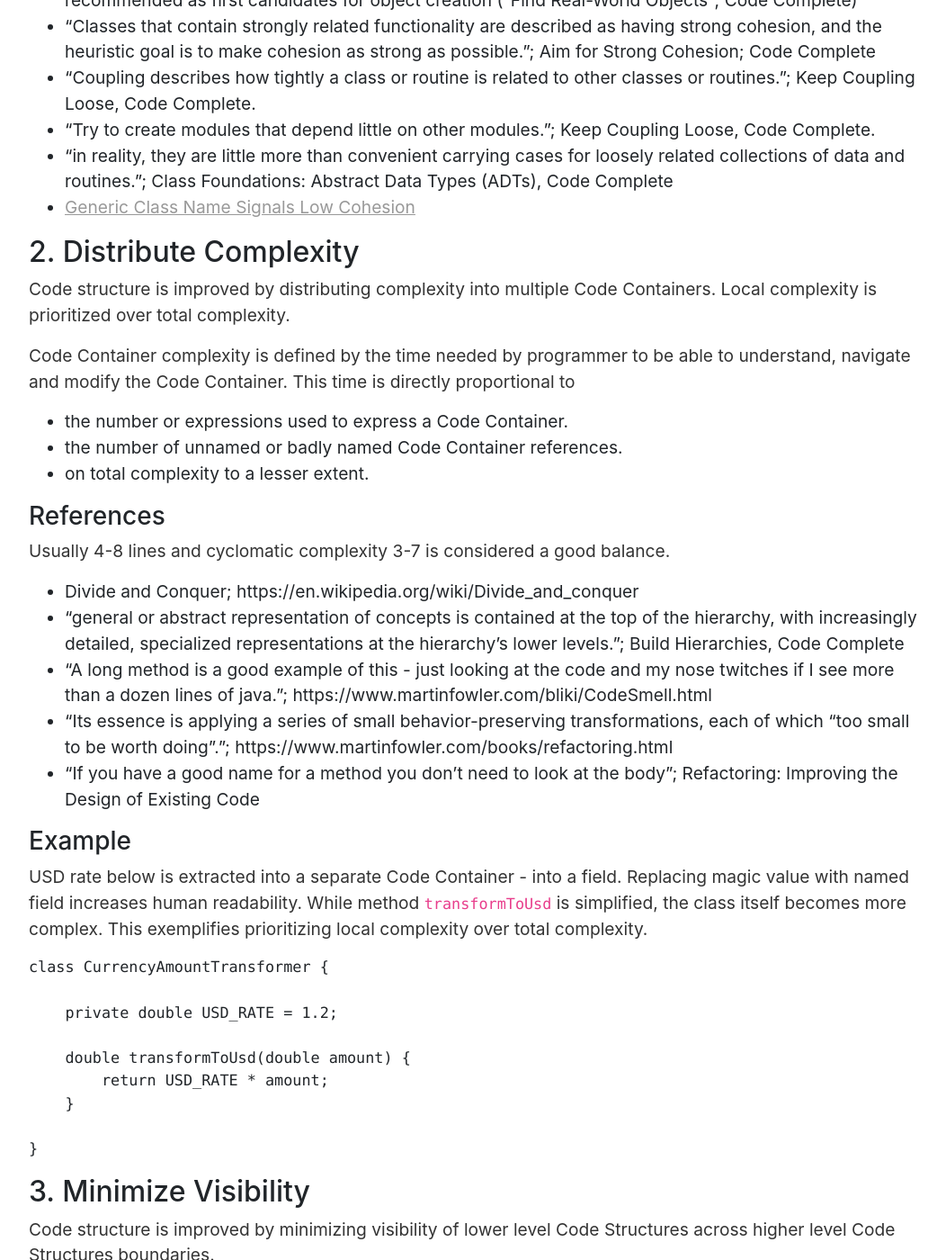
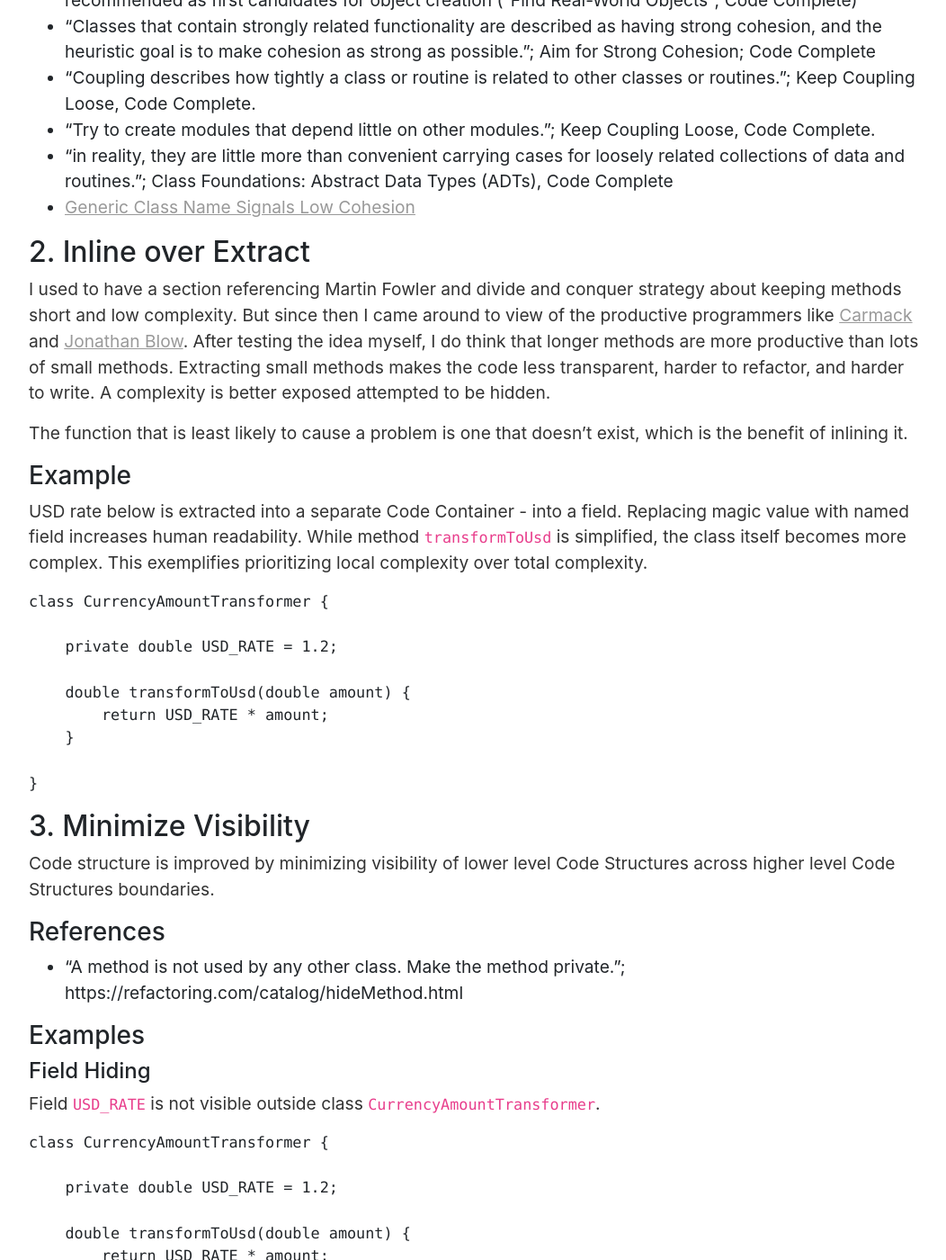
Before and after one commit to vackosar/vackosar.github.io, a Jekyll site: the page built from _posts/2017-06-04-Code-Structure-Principles.md, in a window 1280 px wide and 1400 px high, scrolled down 2424 px. Shown: the whole window at 90% size, without its empty margins (111-1163 px from the left). Built offline with Jekyll 4.4.1, drawn with Linux system fonts in a browser that asks for light colours; nearby versions of some CDN libraries; library files that are not in the unit come from our copies; comment, search, counter and statistics services are not loaded; some of the changed text lies outside the part shown.

Commit message:
code structure

```diff
--- a/_posts/2017-06-04-Code-Structure-Principles.md
+++ b/_posts/2017-06-04-Code-Structure-Principles.md
@@ -1,6 +1,6 @@
 ---
 layout: post
-title: "How To Structure Code: Localize Related, Distribute Complexity, Minimize Visibility"
+title: "How To Structure Code: Localize Related, Inline Over Extract, Minimize Visibility"
 date: 2017-06-04
 category: software
 description: A short alternative view on code structure principles based on several years of personal experience, Martin Fowler's online posts, Bloch's Effective Java, McConnell's Code Complete and Adam Bien's online posts.
@@ -16,7 +16,7 @@ Focus more on the specifics of your problem than on generics offered by the ivor
 Sections:
 - [Code Containers](#code-containers)
 - [1. Localize Related](#1-localize-related)
-- [2. Distribute Complexity](#2-distribute-complexity)
+- [2. Inline over extract](#2-inline-over-extract)
 - [3. Minimize Visibility](#3-minimize-visibility)
 
 Code structure cuts across the architecture. Learn about dead-simple architecture called [Boundary-Control-Entity here](https://vaclavkosar.com/software/Boundary-Control-Entity-Architecture).
@@ -92,22 +92,15 @@ Micro-services in Java are defined by a Maven module. Final micro-service execut
 - "in reality, they are little more than convenient carrying cases for loosely related collections of data and routines."; Class Foundations: Abstract Data Types (ADTs), Code Complete
 - [Generic Class Name Signals Low Cohesion](https://vackosar.github.io/2017/06/06/Generic-Class-Name-Signals-Low-Cohesion.html)
 
-## 2. Distribute Complexity
-Code structure is improved by distributing complexity into multiple Code Containers. Local complexity is prioritized over total complexity.
+## 2. Inline over Extract
 
-Code Container complexity is defined by the time needed by programmer to be able to understand, navigate and modify the Code Container.
-This time is directly proportional to
-- the number or expressions used to express a Code Container.
-- the number of unnamed or badly named Code Container references.
-- on total complexity to a lesser extent.
+I used to have a section referencing Martin Fowler and divide and conquer strategy about keeping methods short and low complexity.
+But since then I came around to view of the productive programmers like [Carmack](http://number-none.com/blow/john_carmack_on_inlined_code.html) and [Jonathan Blow](https://youtu.be/JjDsP5n2kSM).
+After testing the idea myself, I do think that longer methods are more productive than lots of small methods.
+Extracting small methods makes the code less transparent, harder to refactor, and harder to write.
+A complexity is better exposed attempted to be hidden.
 
-### References
-Usually 4-8 lines and cyclomatic complexity 3-7 is considered a good balance.
-- Divide and Conquer; https://en.wikipedia.org/wiki/Divide_and_conquer
-- "general or abstract representation of concepts is contained at the top of the hierarchy, with increasingly detailed, specialized representations at the hierarchy's lower levels."; Build Hierarchies, Code Complete
-- "A long method is a good example of this - just looking at the code and my nose twitches if I see more than a dozen lines of java."; https://www.martinfowler.com/bliki/CodeSmell.html
-- "Its essence is applying a series of small behavior-preserving transformations, each of which "too small to be worth doing"."; https://www.martinfowler.com/books/refactoring.html
-- "If you have a good name for a method you don't need to look at the body";  Refactoring: Improving the Design of Existing Code
+>  The function that is least likely to cause a problem is one that doesn't exist, which is the benefit of inlining it.
 
 ### Example
 USD rate below is extracted into a separate Code Container - into a field. Replacing magic value with named field increases human readability.
```
